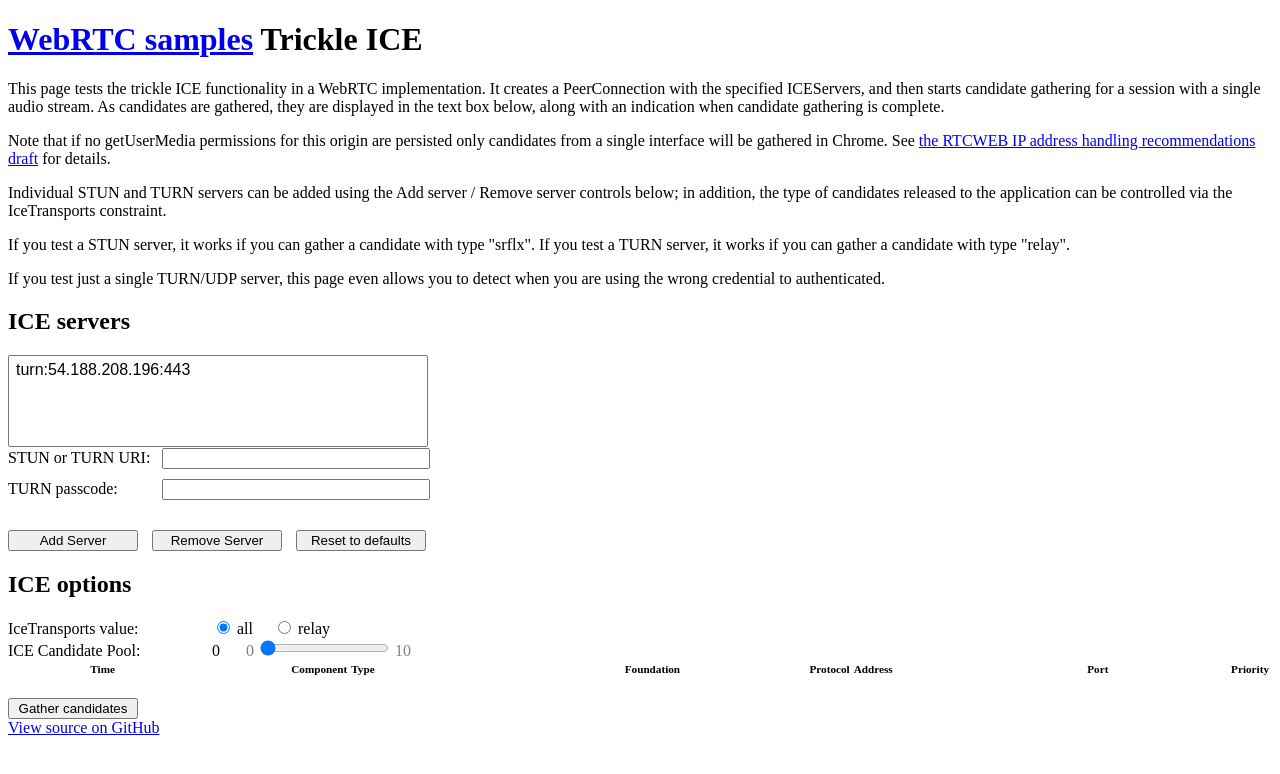
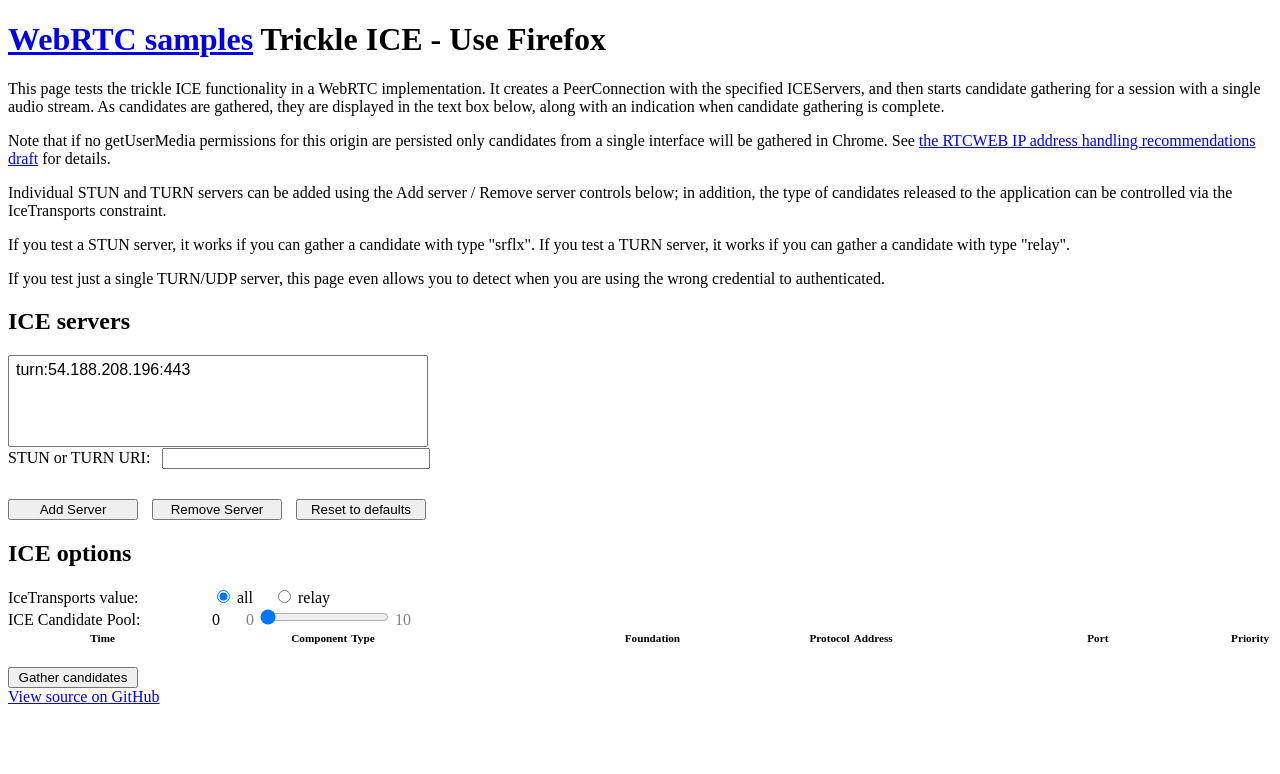
Before and after one commit to caseyjkey/minimal-turn-tester, a plain HTML site: page index.html in a window 1280 px wide. Drawn offline with Linux system fonts and the light colour scheme; no server answers; a script that the page names is missing.

Commit message:
removed passcode input

```diff
--- a/index.html
+++ b/index.html
@@ -33,7 +33,7 @@
 <div id="container">
 
     <h1><a href="//webrtc.github.io/samples/" title="WebRTC samples homepage">WebRTC samples</a>
-        <span>Trickle ICE</span></h1>
+        <span>Trickle ICE - Use Firefox</span></h1>
 
     <section>
 
@@ -71,10 +71,6 @@
             <input id="url">
         </div>
 
-        <div>
-            <label for="passcode">TURN passcode:</label>
-            <input id="passcode">
-        </div>
 
         <div>
             <button id="add">Add Server</button>
--- a/js/main.js
+++ b/js/main.js
@@ -70,6 +70,8 @@
   }
 }
 
+/* Fetch TURN credentials */
+
 function getServerCreds() {
   return new Promise(function (resolve, reject) {
     var request = new XMLHttpRequest();
@@ -96,8 +98,10 @@
 }
 
 let jsonCreds = creds();
-jsonCreds.then((result) => jsonCreds = result);
+jsonCreds.then();
 console.log(jsonCreds);
+
+/* End of TURN credentials */
 
 function selectServer(event) {
   const option = event.target;
```
